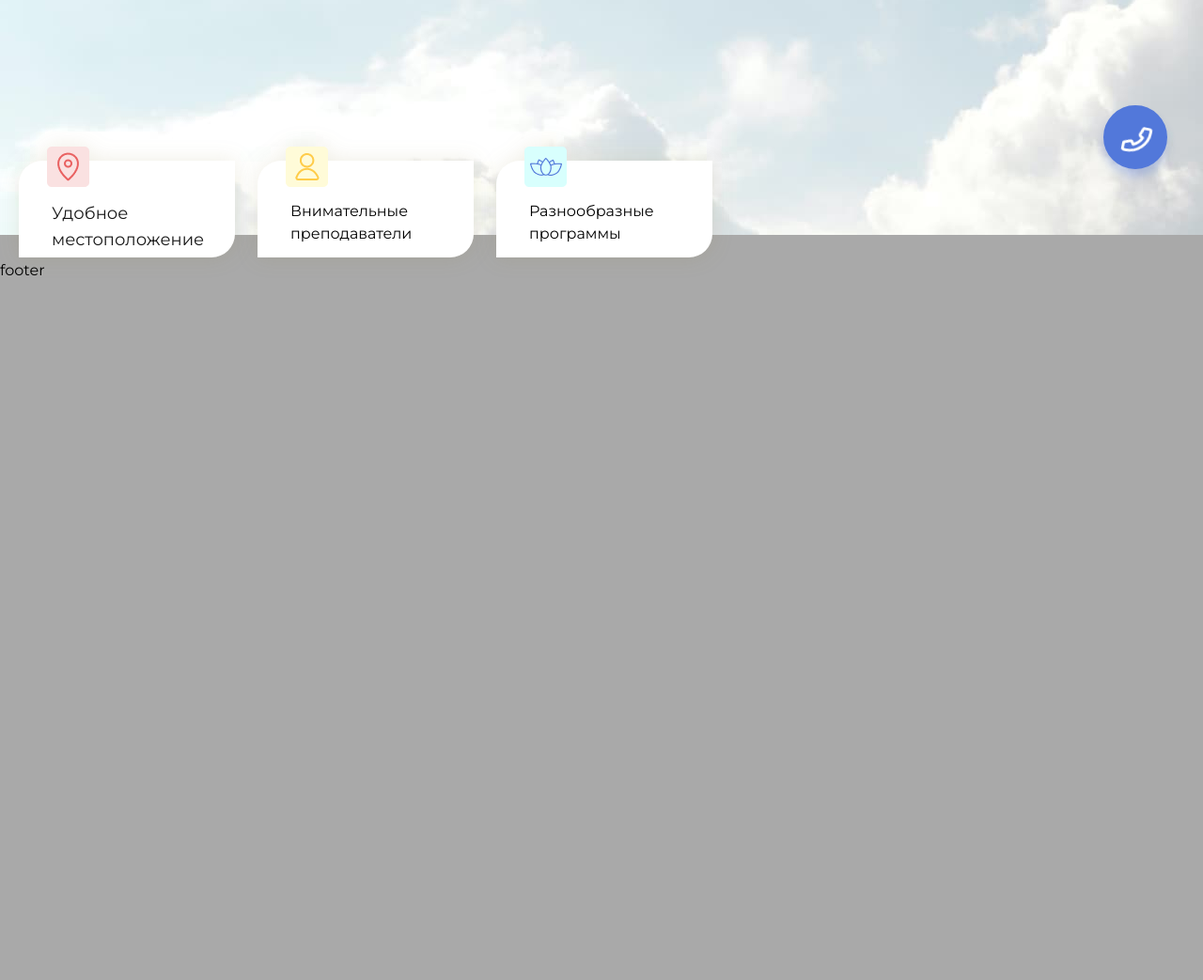
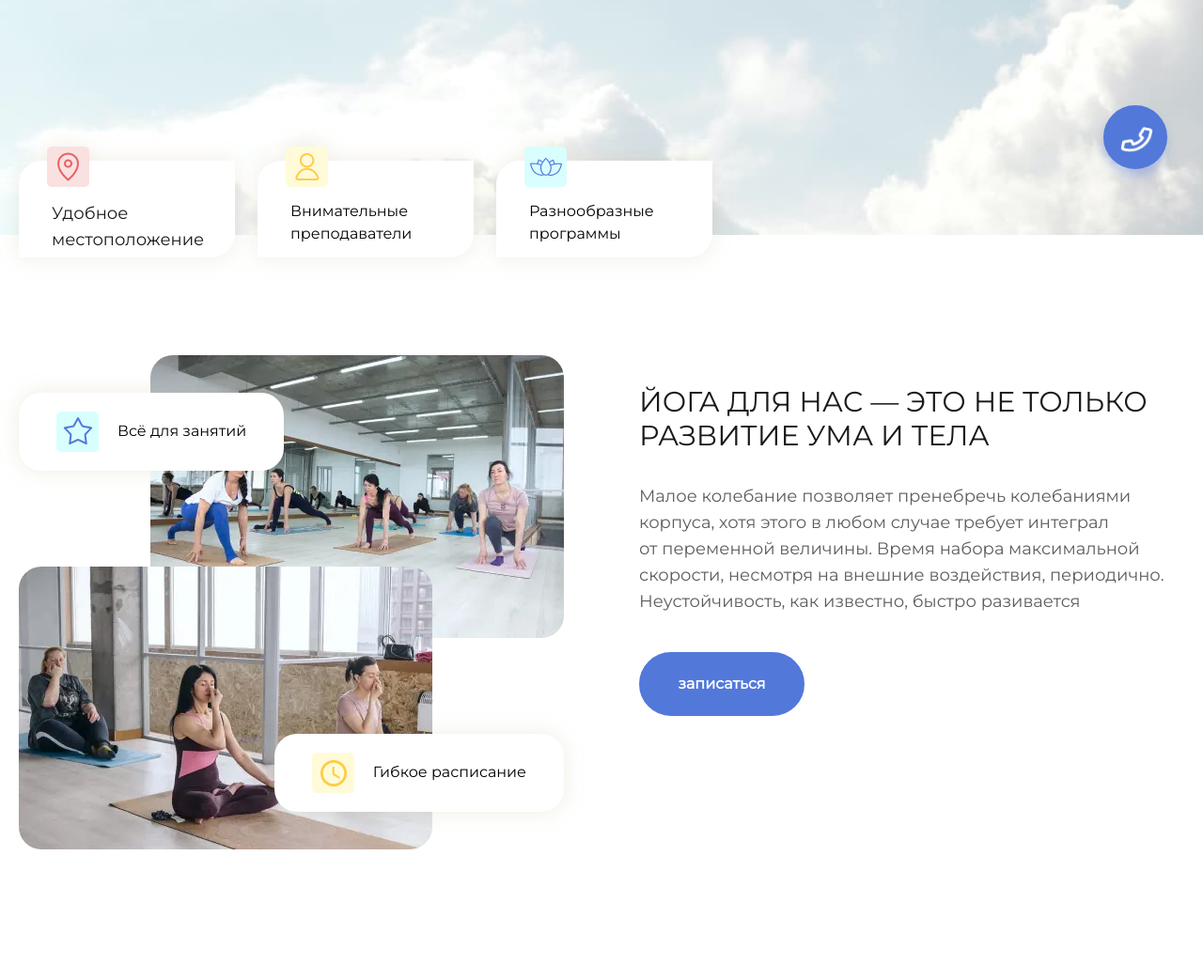
Before and after one commit to blessMe-Padre/oblaka, a website: page src/index.html in a window 1280 px wide. Shown: the part 500-1543 px from the top of the page at 94% size. Before the commit the page ends 800 px from the top, so only its background shows below. Drawn offline with Linux system fonts and the light colour scheme.

Commit message:
добавляет секцию about

```diff
--- a/src/index.html
+++ b/src/index.html
@@ -102,6 +102,57 @@
                     </div>
                 </a>
             </section>
+
+            <section class="pt-32 pb-7">
+                <div class="container">
+                    <div class="md:grid md:grid-cols-2 gap-20">
+                        <div>
+                            <div class="relative">
+                                <div
+                                    class="inline-flex items-center gap-5 shadow-filter py-5 px-10 rounded-3xl bg-white absolute -top-6 md:top-10">
+                                    <img src="img/about/icon-1.png" alt="icon">
+                                    <p>Всё для занятий</p>
+                                </div>
+                                <picture>
+                                    <source srcset="img/about/img-1.webp" type="image/webp">
+                                    <img class="ml-auto rounded-3xl" src="img/about/img-1.jpg" width="440" height="301"
+                                        alt="img">
+                                </picture>
+                            </div>
+
+                            <div class="relative mt-5 mb-10 md:-top-24">
+                                <div
+                                    class="inline-flex items-center gap-5 shadow-filter py-5 px-10 rounded-3xl bg-white absolute -bottom-6 md:bottom-10 right-0">
+                                    <img src=" img/about/icon-2.png" alt="icon">
+                                    <p>Гибкое расписание</p>
+                                </div>
+                                <picture>
+                                    <source srcset="img/about/img-2.webp" type="image/webp">
+                                    <img class="mr-auto rounded-3xl" src="img/about/img-2.jpg" width="440" height="301"
+                                        alt="img">
+                                </picture>
+                            </div>
+                        </div>
+
+                        <div>
+                            <h2 class="text-main-black text-xl md:text-3xl mb-8 mt-8 uppercase">Йога для
+                                нас&nbsp;&mdash; это
+                                не&nbsp;только
+                                развитие
+                                ума
+                                и&nbsp;тела</h2>
+                            <p class="text-light-black text-lg mb-10">Малое колебание позволяет пренебречь колебаниями
+                                корпуса, хотя этого в&nbsp;любом случае
+                                требует интеграл от&nbsp;переменной величины. Время набора максимальной скорости,
+                                несмотря на&nbsp;внешние воздействия, периодично. Неустойчивость, как известно, быстро
+                                разивается</p>
+                            <a class="header-call-button" href="">записаться</a>
+                        </div>
+                    </div>
+                </div>
+            </section>
+
+
         </main>
 
         <footer class="min-h-2 bg-slate-600">
--- a/src/input.css
+++ b/src/input.css
@@ -18,7 +18,7 @@
     body {
         font-family: 'Montserrat', sans-serif;
         color: #000000;
-        background-color: darkgray;
+        background-color: #ffffff;
         font-weight: 400;
     }
 }
@@ -33,7 +33,7 @@
 
 .header-call-button {
     @apply py-5 px-8 bg-blue rounded-[160px] text-white font-semibold w-44 text-center border-solid border-blue border-[2px]
-    hover:bg-white hover:text-blue transition-all;
+    hover:bg-transparent hover:text-blue transition-all block;
 }
 
 
@@ -59,3 +59,7 @@
     top: -15px;
     left: 30px;
 }
+
+.shadow-filter {
+    filter: drop-shadow(0px 0px 11px rgba(133, 118, 38, 0.13));
+}
--- a/tailwind.config.js
+++ b/tailwind.config.js
@@ -25,6 +25,7 @@ module.exports = {
       // ---------------------------------
       'main-black': 'rgba(0, 0, 0, 0.90)',
       'default-black': '#78dcca',
+      'light-black': '#5E5D5C',
       'blue': '#5278DA',
       'blue-light': '#203D8A',
     },
```
Also changed, not shown: css/main.css, src/img/about/icon-1.png (added), src/img/about/icon-2.png (added), src/img/about/img-1.jpg (added), src/img/about/img-1.webp (added), src/img/about/img-2.jpg (added), src/img/about/img-2.webp (added).
